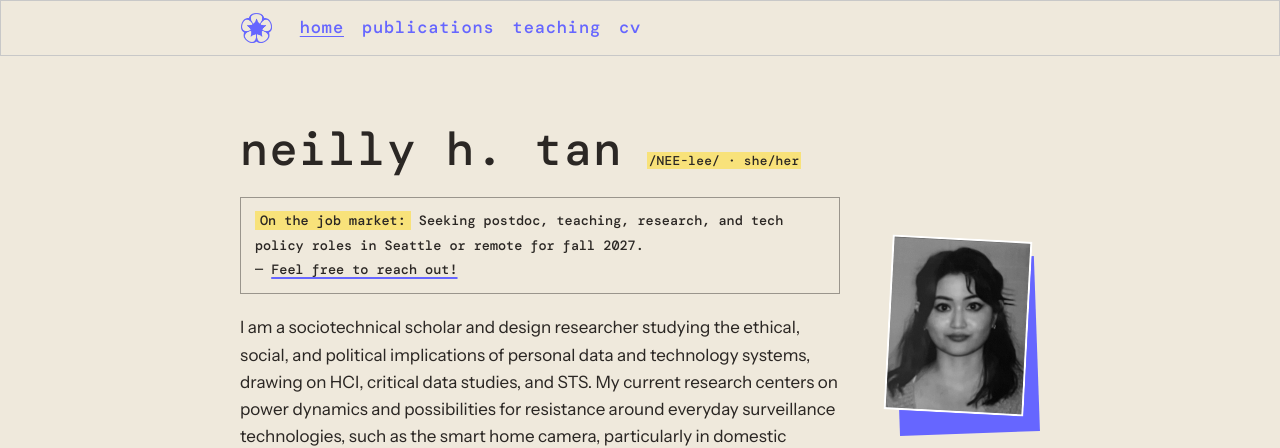
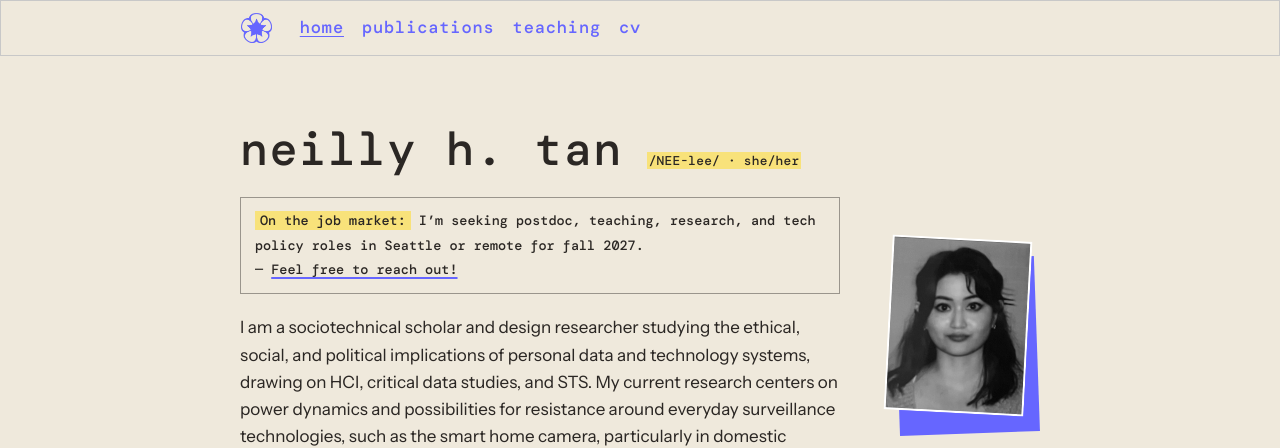
Before and after one commit to neillytan/neillytan.github.io, a Jekyll site: the page built from index.html, in a window 1280 px wide and 900 px high. Shown: the top 448 px of the window. Built offline with Jekyll 4.4.1, drawn with Linux system fonts in a browser that asks for light colours; some web fonts are replaced.

Commit message:
Notice: "I’m seeking…"
Co-Authored-By: Claude Opus 5.5 <noreply@anthropic.com>

```diff
--- a/index.html
+++ b/index.html
@@ -10,7 +10,7 @@ page_class: home
       <p class="pronouns"><mark>/NEE-lee/ · she/her</mark></p>
     </div>
 
-    <p class="job-note"><span class="job-label">On the job market:</span>Seeking postdoc, teaching, research, and tech policy roles in Seattle or remote for fall&nbsp;2027.<br>— <a href="&#109;&#97;&#105;&#108;&#116;&#111;&#58;&#110;&#104;&#116;&#97;&#110;&#64;&#117;&#119;&#46;&#101;&#100;&#117;">Feel free to reach out!</a></p>
+    <p class="job-note"><span class="job-label">On the job market:</span>I’m seeking postdoc, teaching, research, and tech policy roles in Seattle or remote for fall&nbsp;2027.<br>— <a href="&#109;&#97;&#105;&#108;&#116;&#111;&#58;&#110;&#104;&#116;&#97;&#110;&#64;&#117;&#119;&#46;&#101;&#100;&#117;">Feel free to reach out!</a></p>
 
     <p>I am a sociotechnical scholar and design researcher studying the ethical, social, and political implications of personal data and technology systems, drawing on HCI, critical data studies, and STS. My current research centers on power dynamics and possibilities for resistance around everyday surveillance technologies, such as the smart home camera, particularly in domestic care work.</p>
 
```
